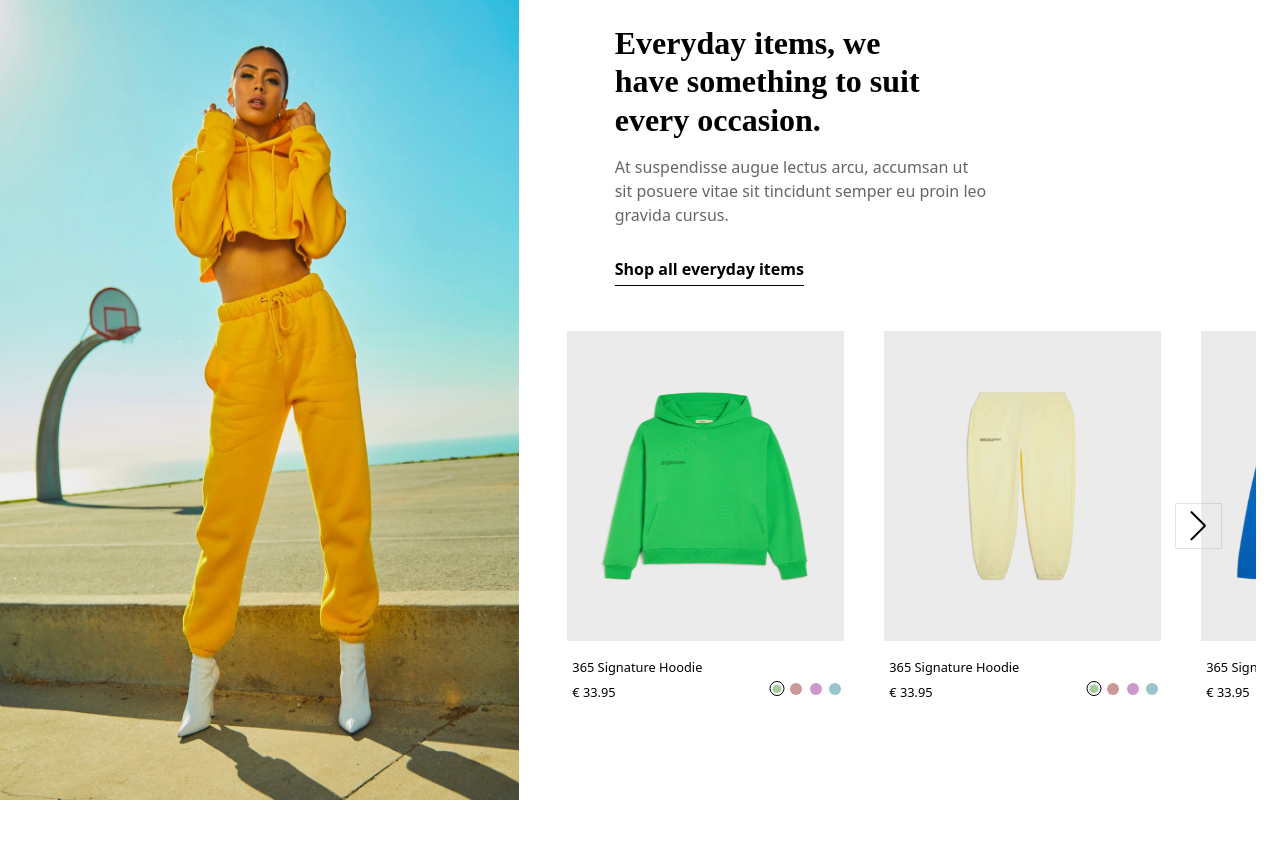
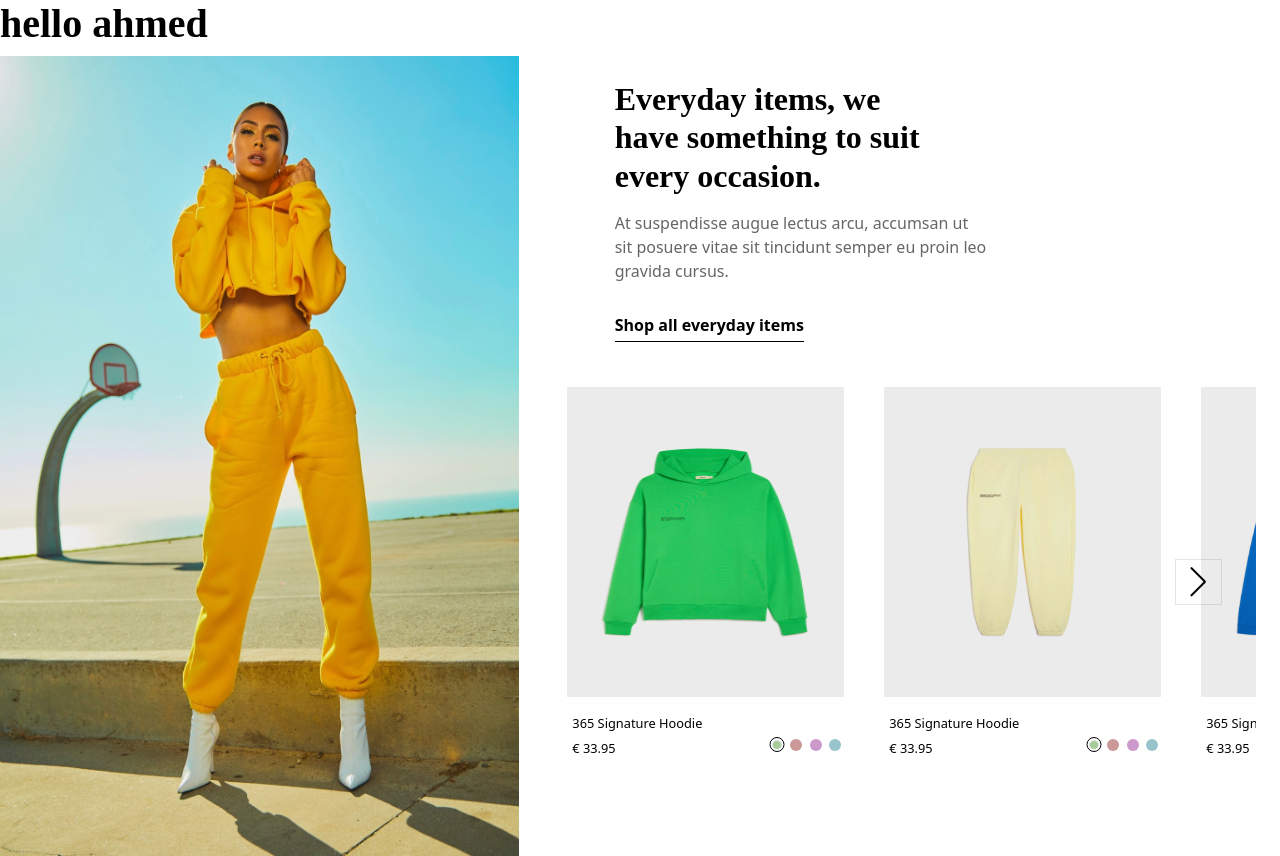
Before and after one commit to SoftwareEngAhmetDemir/Trend, a plain HTML site: page index.html in a window 1280 px wide. Before the commit the page ends 800 px from the top, so only its background shows below. Drawn offline with nearby package versions, Linux system fonts and the light colour scheme.

Commit message:
update deneme

```diff
--- a/index.html
+++ b/index.html
@@ -18,6 +18,7 @@
 </style>
 
 <body>
+  <h1>hello ahmed</h1>
   <section>
     <div class="row">
       <div class="col-lg-5 col-12 back">
```
